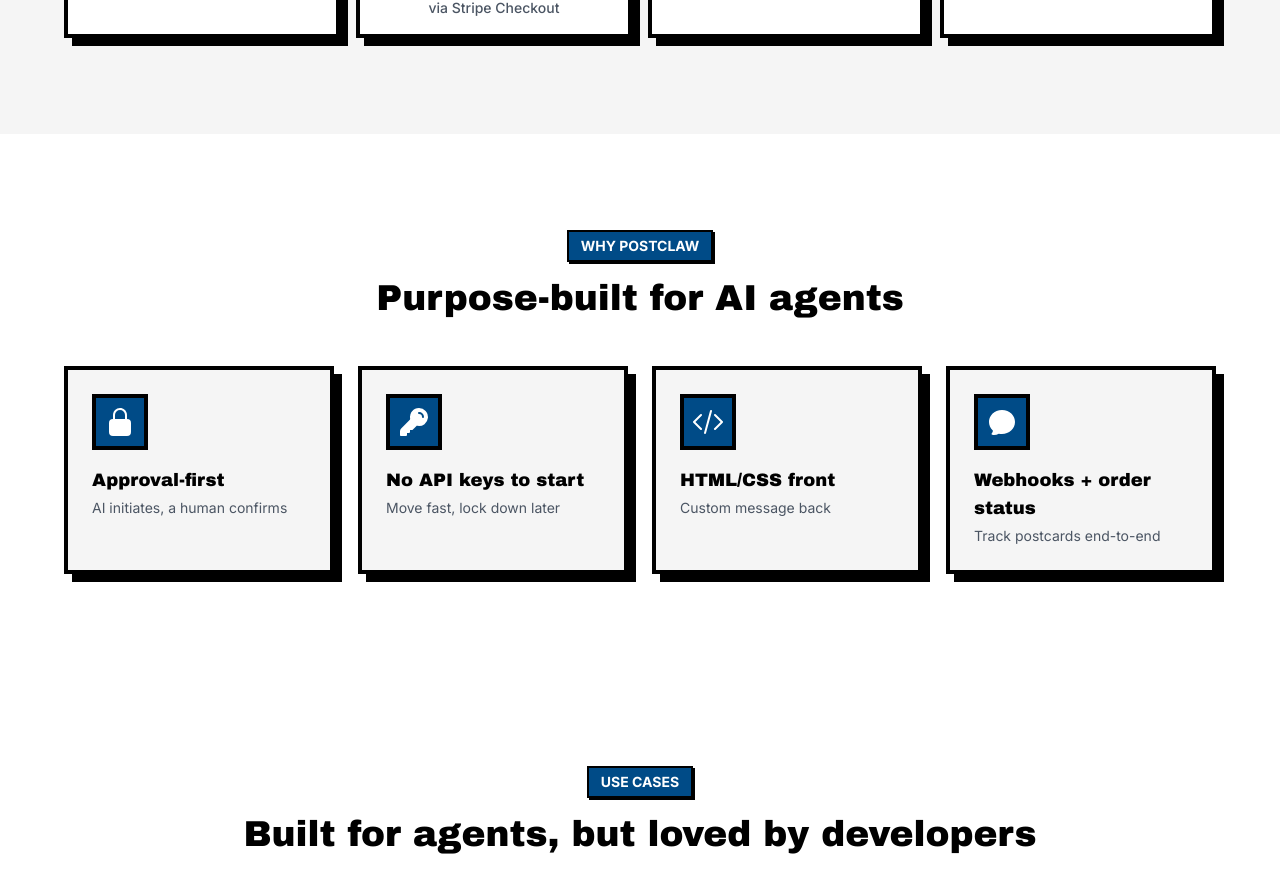
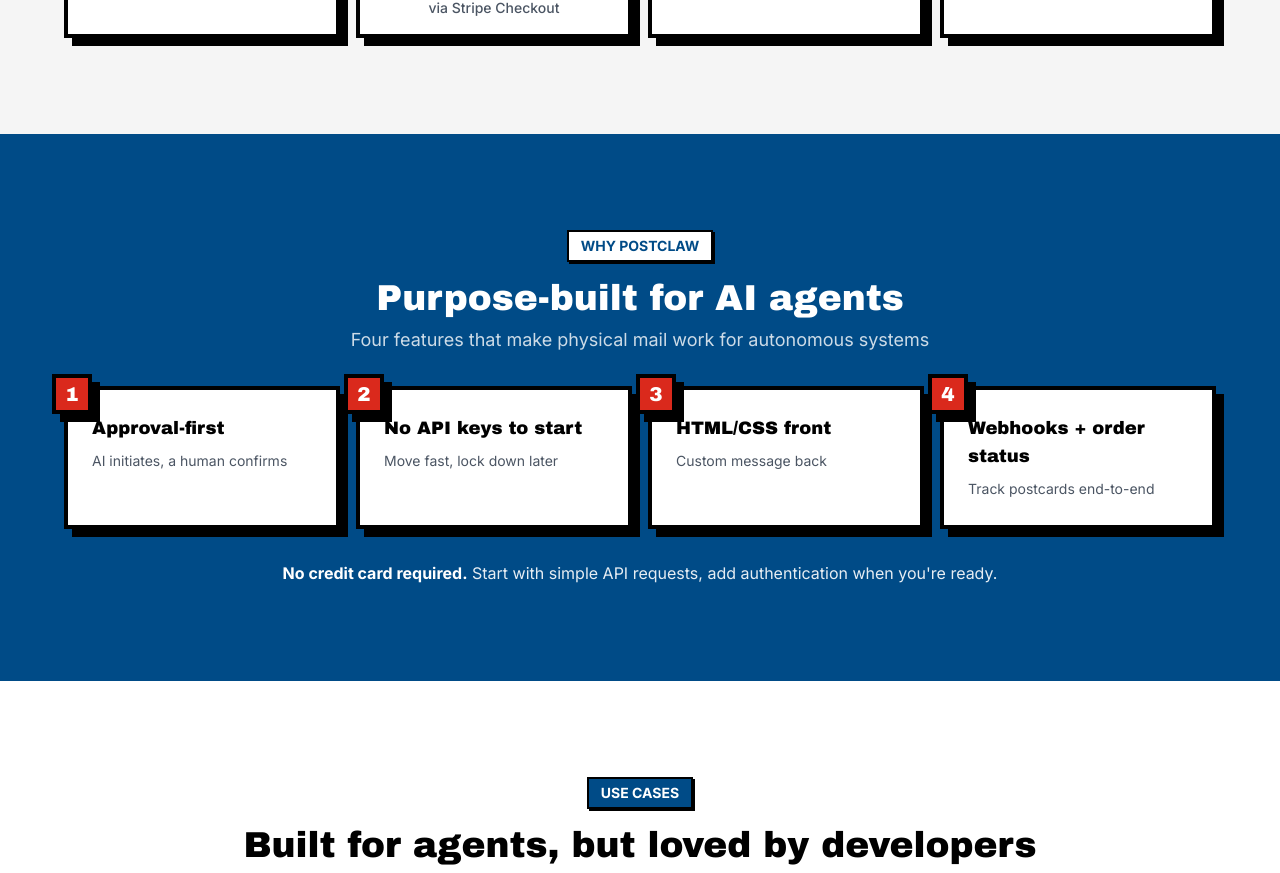
Before and after one commit to kampeynco/postclaw-delivery, a Next.js app: page / in a window 1280 px wide. Shown: the part 858-1731 px from the top of the page. Built offline with nearby package versions, Linux system fonts and the light colour scheme.

Commit message:
Redesign Features section with blue background and numbered badges

```diff
--- a/src/components/FeaturesSection.tsx
+++ b/src/components/FeaturesSection.tsx
@@ -1,74 +1,57 @@
 export function FeaturesSection() {
     const features = [
-        {
-            title: 'Approval-first',
-            description: 'AI initiates, a human confirms',
-            icon: (
-                <svg xmlns="http://www.w3.org/2000/svg" viewBox="0 0 24 24" fill="currentColor" className="w-8 h-8">
-                    <path fillRule="evenodd" d="M12 1.5a5.25 5.25 0 00-5.25 5.25v3a3 3 0 00-3 3v6.75a3 3 0 003 3h10.5a3 3 0 003-3v-6.75a3 3 0 00-3-3v-3c0-2.9-2.35-5.25-5.25-5.25zm3.75 8.25v-3a3.75 3.75 0 10-7.5 0v3h7.5z" clipRule="evenodd" />
-                </svg>
-            ),
-        },
-        {
-            title: 'No API keys to start',
-            description: 'Move fast, lock down later',
-            icon: (
-                <svg xmlns="http://www.w3.org/2000/svg" viewBox="0 0 24 24" fill="currentColor" className="w-8 h-8">
-                    <path fillRule="evenodd" d="M15.75 1.5a6.75 6.75 0 00-6.651 7.906c.067.39-.032.717-.221.906l-6.5 6.499a3 3 0 00-.878 2.121v2.818c0 .414.336.75.75.75H6a.75.75 0 00.75-.75v-1.5h1.5A.75.75 0 009 19.5V18h1.5a.75.75 0 00.53-.22l2.658-2.658c.19-.189.517-.288.906-.22A6.75 6.75 0 1015.75 1.5zm0 3a.75.75 0 000 1.5A2.25 2.25 0 0118 8.25a.75.75 0 001.5 0 3.75 3.75 0 00-3.75-3.75z" clipRule="evenodd" />
-                </svg>
-            ),
-        },
-        {
-            title: 'HTML/CSS front',
-            description: 'Custom message back',
-            icon: (
-                <svg xmlns="http://www.w3.org/2000/svg" viewBox="0 0 24 24" fill="currentColor" className="w-8 h-8">
-                    <path fillRule="evenodd" d="M14.447 3.027a.75.75 0 01.527.92l-4.5 16.5a.75.75 0 01-1.448-.394l4.5-16.5a.75.75 0 01.921-.526zM16.72 6.22a.75.75 0 011.06 0l5.25 5.25a.75.75 0 010 1.06l-5.25 5.25a.75.75 0 11-1.06-1.06L21.44 12l-4.72-4.72a.75.75 0 010-1.06zm-9.44 0a.75.75 0 010 1.06L2.56 12l4.72 4.72a.75.75 0 11-1.06 1.06L.97 12.53a.75.75 0 010-1.06l5.25-5.25a.75.75 0 011.06 0z" clipRule="evenodd" />
-                </svg>
-            ),
-        },
-        {
-            title: 'Webhooks + order status',
-            description: 'Track postcards end-to-end',
-            icon: (
-                <svg xmlns="http://www.w3.org/2000/svg" viewBox="0 0 24 24" fill="currentColor" className="w-8 h-8">
-                    <path fillRule="evenodd" d="M5.337 21.718a6.707 6.707 0 01-.533-.074.75.75 0 01-.44-1.223 3.73 3.73 0 00.814-1.686c.023-.115-.022-.317-.254-.543C3.274 16.587 2.25 14.41 2.25 12c0-5.03 4.428-9 9.75-9s9.75 3.97 9.75 9c0 5.03-4.428 9-9.75 9-.833 0-1.643-.097-2.417-.279a6.721 6.721 0 01-4.246.997z" clipRule="evenodd" />
-                </svg>
-            ),
-        },
+        { title: 'Approval-first', description: 'AI initiates, a human confirms' },
+        { title: 'No API keys to start', description: 'Move fast, lock down later' },
+        { title: 'HTML/CSS front', description: 'Custom message back' },
+        { title: 'Webhooks + order status', description: 'Track postcards end-to-end' },
     ]
 
     return (
-        <section className="section-brutal bg-white">
+        <section className="section-brutal bg-usps-blue">
             <div className="max-w-6xl mx-auto">
                 {/* Section Header */}
-                <div className="text-center mb-12">
-                    <div className="badge-brutal bg-usps-blue text-white mb-4">
+                <div className="text-center mb-8">
+                    <div className="badge-brutal bg-white text-usps-blue mb-4">
                         WHY POSTCLAW
                     </div>
-                    <h2 className="font-display text-3xl md:text-4xl text-usps-black">
+                    <h2 className="font-display text-3xl md:text-4xl text-white mb-2">
                         Purpose-built for AI agents
                     </h2>
+                    <p className="text-white/80 text-lg">
+                        Four features that make physical mail work for autonomous systems
+                    </p>
                 </div>
 
-                {/* Feature Cards */}
-                <div className="grid grid-cols-1 sm:grid-cols-2 lg:grid-cols-4 gap-6">
-                    {features.map((feature) => (
+                {/* Horizontal Feature Strip */}
+                <div className="grid grid-cols-1 md:grid-cols-2 lg:grid-cols-4 gap-4">
+                    {features.map((feature, index) => (
                         <div
                             key={feature.title}
-                            className="card-brutal p-6 bg-surface cursor-pointer"
+                            className="relative"
                         >
-                            <div className="w-14 h-14 bg-usps-blue border-4 border-black flex items-center justify-center text-white mb-4">
-                                {feature.icon}
+                            {/* Feature Number Badge */}
+                            <div className="absolute -top-3 -left-3 w-10 h-10 bg-usps-red border-4 border-black shadow-brutal flex items-center justify-center z-10">
+                                <span className="font-display text-xl text-white">{index + 1}</span>
                             </div>
-                            <h3 className="font-display text-lg text-usps-black mb-1">
-                                {feature.title}
-                            </h3>
-                            <p className="text-gray-600 text-sm">
-                                {feature.description}
-                            </p>
+
+                            {/* Feature Card */}
+                            <div className="card-brutal p-6 bg-white h-full">
+                                <h3 className="font-display text-lg text-usps-black mb-2">
+                                    {feature.title}
+                                </h3>
+                                <p className="text-gray-600 text-sm leading-relaxed">
+                                    {feature.description}
+                                </p>
+                            </div>
                         </div>
                     ))}
+                </div>
+
+                {/* Bottom Callout */}
+                <div className="mt-8 text-center">
+                    <p className="text-white/90 text-base">
+                        <strong className="text-white">No credit card required.</strong> Start with simple API requests, add authentication when you're ready.
+                    </p>
                 </div>
             </div>
         </section>
```
